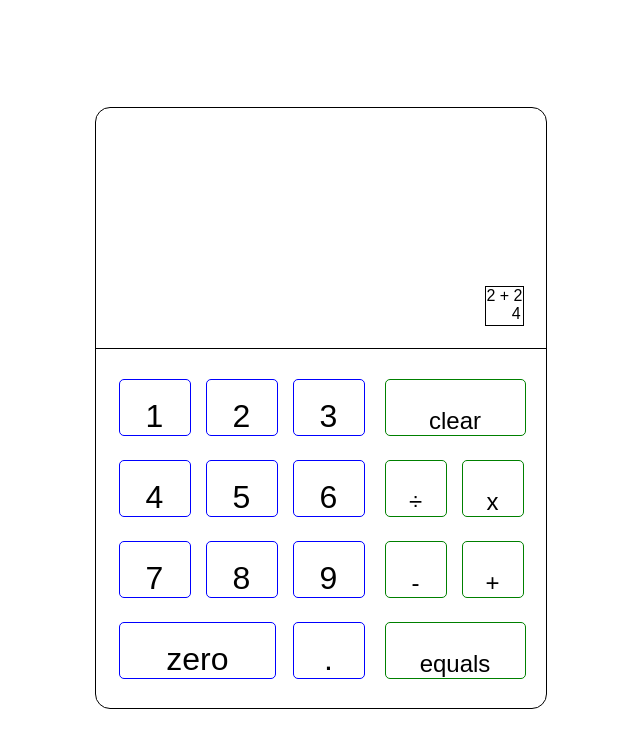
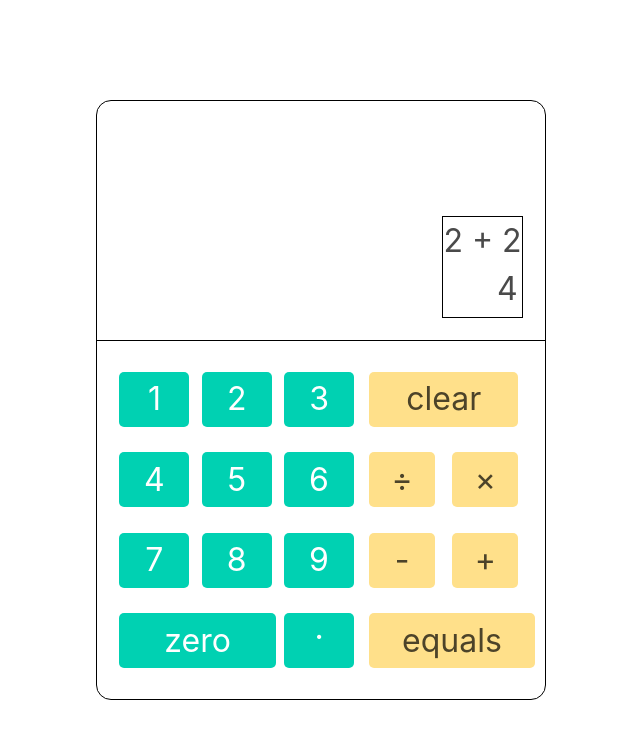
Before and after one commit to lily-silva/calculator, a plain HTML site: page index.html in a window 1280 px wide. Shown: the whole page, without its empty margins (319-959 px from the left). Drawn offline with nearby package versions, Linux system fonts and the light colour scheme; a web font is replaced by a local one.

Commit message:
Work on the layout

```diff
--- a/index.html
+++ b/index.html
@@ -4,58 +4,59 @@
     <meta charset="UTF-8" />
     <meta http-equiv="X-UA-Compatible" content="IE=edge" />
     <meta name="viewport" content="width=device-width, initial-scale=1.0" />
-  <title>Document</title>
+    <title>Calculator</title>
+    <link rel="stylesheet" href="https://cdn.jsdelivr.net/npm/bulma@0.9.3/css/bulma.min.css">
     <link rel="stylesheet" href="style.css" />
   </head>
 
   <body>
-  <div class="container">
+    <div class="container is-flex is-justify-content-center is-align-items-center">
       <div class="main red">
-    <section class="screen-area">
+        <section class="screen-area is-flex is-justify-content-end is-align-items-end">
           <div class="result red">
             <div class="result-history">2 + 2</div>
             <div class="result">4</div>
           </div>
         </section>
 
-    <section class="numpad-area">
+        <section class="numpad-area is-flex is-justify-content-center is-align-items-center">
           <div class="numpad-area-content">
             <div class="numbers">
               <div class="area1">
-        <div class="num">1</div>
-        <div class="num">2</div>
-        <div class="num">3</div>
+                <button class="button is-primary num is-flex is-justify-content-center is-align-items-center">1</button>
+                <button class="button is-primary num is-flex is-justify-content-center is-align-items-center">2</button>
+                <button class="button is-primary num is-flex is-justify-content-center is-align-items-center">3</button>
               </div>
               <div class="area2">
-        <div class="num">4</div>
-        <div class="num">5</div>
-        <div class="num">6</div>
+                <button class="button is-primary num is-flex is-justify-content-center is-align-items-center">4</button>
+                <button class="button is-primary num is-flex is-justify-content-center is-align-items-center">5</button>
+                <button class="button is-primary num is-flex is-justify-content-center is-align-items-center">6</button>
               </div>
               <div class="area3">
-        <div class="num">7</div>
-        <div class="num">8</div>
-        <div class="num">9</div>
+                <button class="button is-primary num is-flex is-justify-content-center is-align-items-center">7</button>
+                <button class="button is-primary num is-flex is-justify-content-center is-align-items-center">8</button>
+                <button class="button is-primary num is-flex is-justify-content-center is-align-items-center">9</button>
               </div>
               <div class="area0">
-        <div class="num num-0">zero</div>
-        <div class="num num-dot">.</div>
+                <button class="button is-primary num is-flex is-justify-content-center is-align-items-center num-0">zero</button>
+                <button class="button is-primary num is-flex is-justify-content-center is-align-items-end num-dot">.</button>
               </div>
             </div>
 
             <div class="operands">
               <div class="areaA">
-        <div class="opr num-clear">clear</div>
+                <button class="button is-warning opr is-flex is-justify-content-center is-align-items-center num-clear">clear</button>
               </div>
               <div class="areaB">
-        <div class="opr">÷</div>
-        <div class="opr">x</div>
+                <button class="button is-warning opr is-flex is-justify-content-center is-align-items-center">÷</button>
+                <button class="button is-warning opr is-flex is-justify-content-center is-align-items-center">×</button>
               </div>
               <div class="areaC">
-        <div class="opr">-</div>
-        <div class="opr">+</div>
+                <button class="button is-warning opr is-flex is-justify-content-center is-align-items-center">-</button>
+                <button class="button is-warning opr is-flex is-justify-content-center is-align-items-center">+</button>
               </div>
               <div class="areaD">
-        <div class="opr num-equal">equals</div>
+                <button class="button is-warning opr is-flex is-justify-content-center is-align-items-center num-equal">equals</button>
               </div>
             </div>
           </div>
--- a/style.css
+++ b/style.css
@@ -1,8 +1,9 @@
-@import url("https://fonts.googleapis.com/css2?family=Anek+Gujarati:wght@300;400;500;600;700&display=swap");
+@import url('https://fonts.googleapis.com/css2?family=Anek+Gujarati:wght@300;400;500;600;700&display=swap');
 
 :root {
- font-family: "Anek Gujarati", sans-serif;
+  font-family: 'Anek Gujarati', sans-serif;
   font-weight: 500;
+  font-size: 2rem;
 }
 
 .red {
@@ -11,9 +12,6 @@
 
 .container {
   height: 100vh;
- display: flex;
- align-items: center;
- justify-content: center;
 }
 
 .main {
@@ -25,9 +23,6 @@
 
 .screen-area {
   height: 40%;
- display: flex;
- justify-content: flex-end;
- align-items: flex-end;
 }
 
 .result {
@@ -39,9 +34,6 @@
 .numpad-area {
   height: 60%;
   border-top: 1px solid black;
- display: flex;
- justify-content: center;
- align-items: center;
 }
 
 .numpad-area-content {
@@ -49,6 +41,7 @@
   grid-template-columns: 60% 40%;
   height: 90%;
   width: 90%;
+  gap: 10px
 }
 
 .numbers {
@@ -63,14 +56,14 @@
   height: 100%;
   display: grid;
   align-items: center;
- justify-content: end;
+  justify-content: center;
 }
 
 .area1,
 .area2,
 .area3,
 .area0 {
- gap: 15px;
+  gap: 5px;
   display: grid;
   grid-template-columns: repeat(3, 1fr);
   width: 100%;
@@ -79,12 +72,7 @@
 .num {
   width: 70px;
   height: 55px;
- border: 1px solid blue;
- justify-content: center;
- align-items: flex-end;
- display: flex;
   border-radius: 5px;
- font-size: 2rem;
 }
 
 .num-0 {
@@ -95,12 +83,7 @@
 .opr {
   width: 60px;
   height: 55px;
- border: 1px solid green;
- justify-content: center;
- align-items: flex-end;
- display: flex;
   border-radius: 5px;
- font-size: 1.5rem;
 }
 
 .num-clear,
@@ -115,5 +98,7 @@
 .areaD {
   display: grid;
   grid-template-columns: repeat(2, auto);
- gap: 15px;
+  justify-content: space-between;
+  width: 90%;
+  gap:10px
 }
```
Lines whose indentation alone changed are shown as unchanged.
